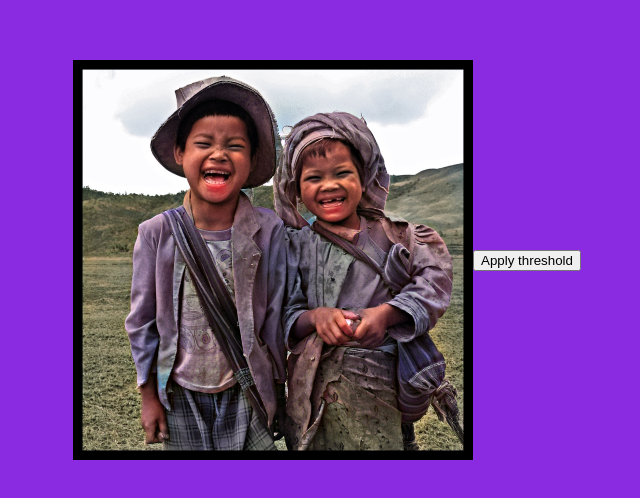
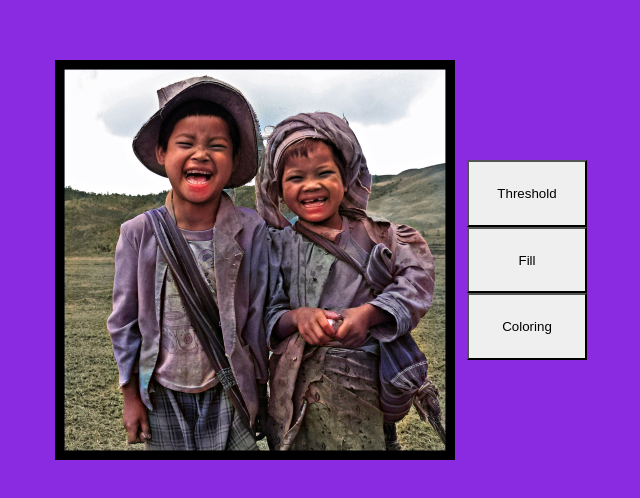
Before and after one commit to egxn/rat-rat, a React (Create React App) app: page / in a window 1280 px wide. Shown: the part 140-638 px from the top of the page, without its empty margins (313-953 px from the left). Built offline with nearby package versions, Linux system fonts and the light colour scheme.

Commit message:
use Uint8ClampedArray in filters, +fill filter,  +colouring filter

```diff
--- a/src/8419.ts
+++ b/src/8419.ts
@@ -1,27 +1,59 @@
-/**
- * @param {ImageData} srcImageData
- * @param {number} threshold
- * @returns {ImageData}
- */
-const threshold = (srcImageData: ImageData, threshold: number = 127) => {
-  for (let i = 0; i < srcImageData.data.length; i += 4) {
-    const r = srcImageData.data[i];
-    const g = srcImageData.data[i+1];
-    const b = srcImageData.data[i+2];
-
-    const v = (0.2126*r + 0.7152*g + 0.0722*b >= threshold)
-      ? 255
-      : 0;
-
-    srcImageData.data[i] = v;
-    srcImageData.data[i+1] = v;
-    srcImageData.data[i+2] = v;
+function drawFilter(src: ImageData, filter: (r: number, g: number, b: number) => number[]): Uint8ClampedArray {
+  const pixels = new Uint8ClampedArray(src.data);
+  for (let i = 0; i < src.data.length; i += 4) {
+    const [r, g, b] = filter(src.data[i], src.data[i+1], src.data[i+2]);
+    pixels[i] = r;
+    pixels[i+1] = g;
+    pixels[i+2] = b;
   }
 
-  return srcImageData;
+  return pixels;
 }
 
+/**
+ * @param {ImageData} src
+ * @param {number} threshold
+ * @returns {Uint8ClampedArray}
+ */
+function threshold(src: ImageData, threshold: number = 127): Uint8ClampedArray {
+  const getTresholdValue = (r:number, g:number, b:number) : number[] => {
+    const value = (0.2126 * r + 0.7152 * g + 0.0722 * b >= threshold) ? 255 : 0;
+    return [value, value, value];
+  }
+
+  return drawFilter(src, getTresholdValue);
+}
+
+/**
+ * @param {ImageData} src
+ * @returns {Uint8ClampedArray}
+ */
+function fill(src: ImageData, rgbColor: number[] = [138, 43, 226]): Uint8ClampedArray {
+  const getRGB = (r:number, g:number, b:number) : number[] => {
+    if (r === 255 && g === 255 && b === 255) {
+      return rgbColor;
+    }
+
+    return [r, g, b];
+  }
+
+  return drawFilter(src, getRGB);
+}
+
+function coloring(src: ImageData, rgbColor: number[] = [3, 144, 255]): Uint8ClampedArray {
+  const getRGB = (r: number, g: number, b: number): number[] => {
+    if (r + g + b === 0) {
+      return rgbColor;
+    }
+
+    return [r, g, b];
+  }
+
+  return drawFilter(src, getRGB);
+}
 
 export {
+  coloring,
+  fill,
   threshold
 }
--- a/src/App.css
+++ b/src/App.css
@@ -8,3 +8,18 @@
   position: relative;
   width: 100%;
 }
+
+.toolbar {
+  align-items: center;
+  display: flex;
+  flex-direction: column;
+  height: 200px;
+  justify-content: center;
+  margin: 12px;
+}
+
+button {
+  border-radius: 0;
+  height: 80px;
+  width: 120px;
+}
--- a/src/App.tsx
+++ b/src/App.tsx
@@ -1,6 +1,6 @@
 import React, { useEffect, useRef } from 'react';
 import imgSample from './sample.jpg';
-import { threshold } from './8419';
+import { coloring, fill, threshold } from './8419';
 import './App.css';
 
 function App() {
@@ -24,18 +24,22 @@ function App() {
   }, []);
 
 
-  const applyTreshold = () => {
-    console.log("TRSHLD")
+  const apply = (filter: (imageData: ImageData) => Uint8ClampedArray) => {
     if(canvasRef.current) {
       const canvas = canvasRef.current;
       const context = canvas?.getContext('2d');
       const imageData = context?.getImageData(0, 0, 400, 400);
       if (imageData) {
-        const thresholdImageData = threshold(imageData, 60);
-        context?.putImageData(thresholdImageData, 0, 0);
+        const newImageData = filter(imageData);
+        imageData.data.set(newImageData);
+        context?.putImageData(imageData, 0, 0);
       }
     }
-  };
+  }
+
+  const applyFill = () => apply(fill);
+  const appyColoring = () => apply(coloring);
+  const applyTreshold = () => apply((imageData) => threshold(imageData, 60));
 
   return (
     <div className="App">
@@ -46,7 +50,11 @@ function App() {
           width={400}
           ref={canvasRef}
         />
-        <button onClick={applyTreshold}> Apply threshold </button>
+        <div className="toolbar">
+          <button onClick={applyTreshold}>Threshold </button>
+          <button onClick={applyFill}> Fill </button>
+          <button onClick={appyColoring}> Coloring </button>
+        </div>
       </div>
     </div>
   );
```
Also changed, not shown: 1 other file (tests, documents, lock files or other folders).
